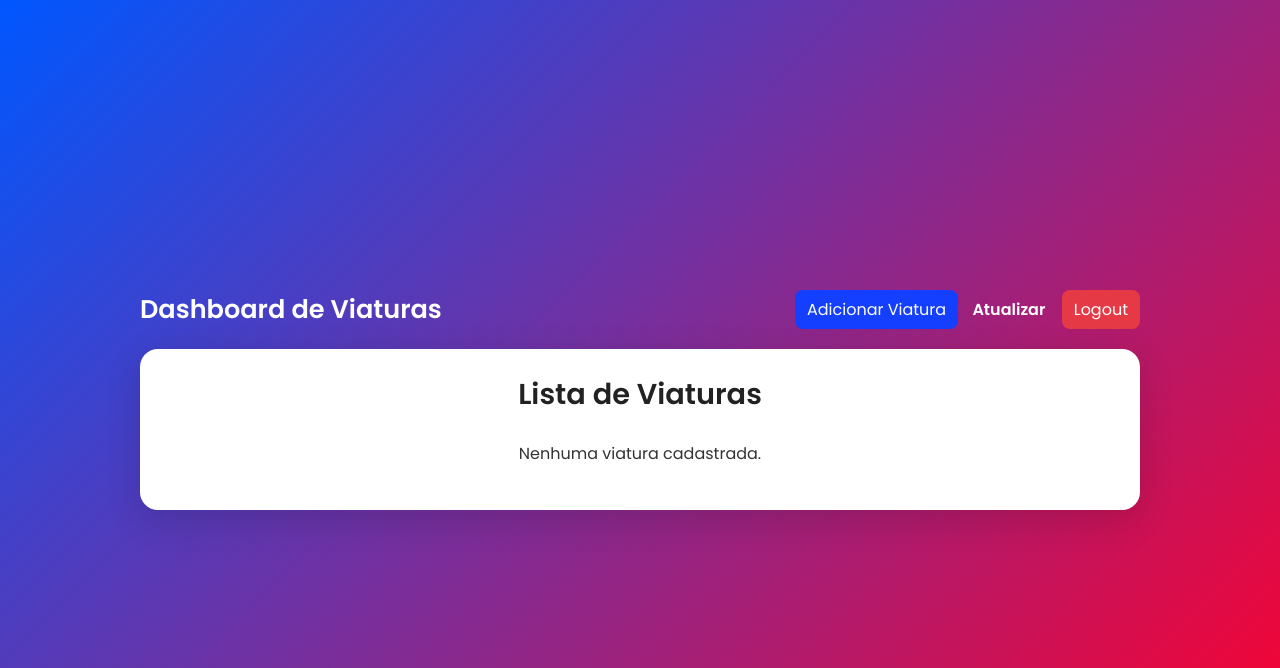
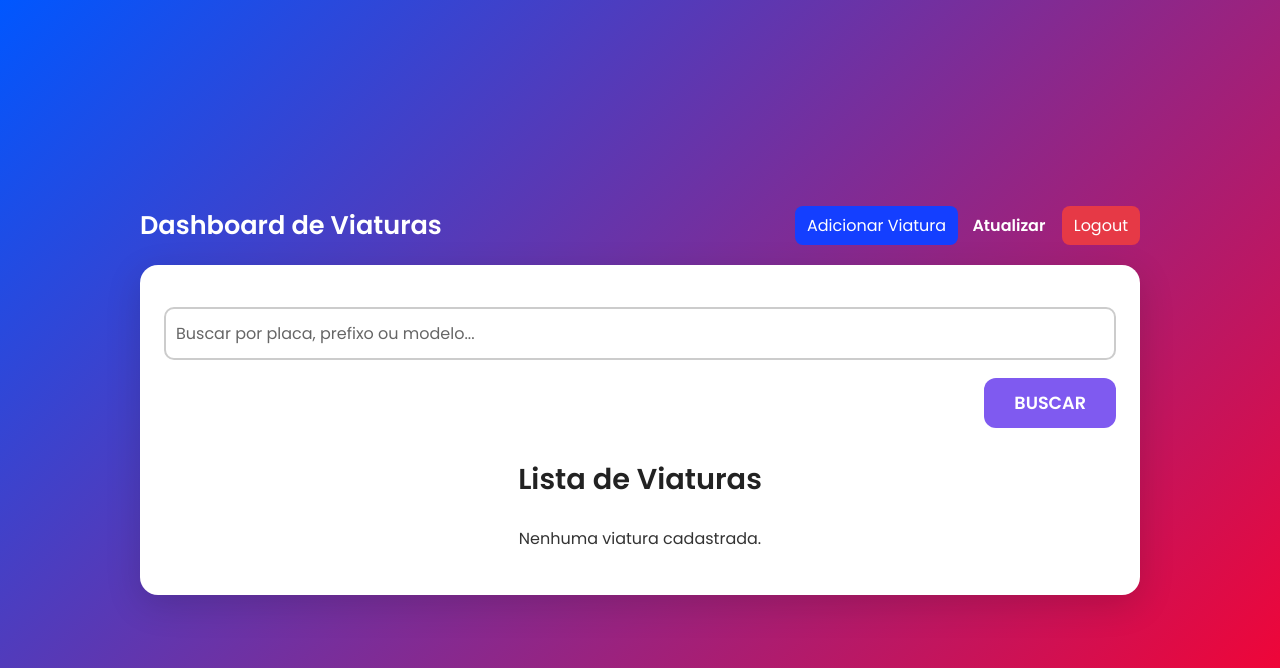
Before and after one commit to SidneyCirinoSF/VTCheck, a Django app: page /p/dashboard/ in a window 1280 px wide. Shown: the top 668 px of the page. Run offline with Django 5.2, Linux system fonts and the light colour scheme; the visitor is signed in with stand-in values (Sample User, id 1); data that the repository does not hold is empty.

Commit message:
Feat: Add Barra de busca

```diff
--- a/police_car/views.py
+++ b/police_car/views.py
@@ -1,13 +1,35 @@
 from django.shortcuts import render, get_object_or_404, redirect
 from django.contrib.auth.decorators import login_required
 from .models import Viatura
+from django.db.models import Q
 from django.contrib import messages
 
 @login_required
 def dashboard(request):
-    viaturas = Viatura.objects.all().order_by('prefixo')
+    viaturas = Viatura.objects.all().order_by('prefixo', 'placa')
+
+    # CONTADORES REAIS
+    total = viaturas.count()
+    ok = viaturas.filter(status='ok').count()
+    manutencao = viaturas.filter(status='manutencao').count()
+    inoperante = viaturas.filter(status='inoperante').count()
+
+    # BUSCA
+    busca = request.GET.get('q')
+    if busca:
+        viaturas = viaturas.filter(
+            Q(placa__icontains=busca) |
+            Q(prefixo__icontains=busca) |
+            Q(modelo__icontains=busca)
+        )
+
     return render(request, 'police_car/dashboard.html', {
         'viaturas': viaturas,
+        'total': total,
+        'ok': ok,
+        'manutencao': manutencao,
+        'inoperante': inoperante,
+        'busca': busca,
     })
 
 @login_required
--- a/templates/police_car/dashboard.html
+++ b/templates/police_car/dashboard.html
@@ -31,7 +31,6 @@
     <div style="width:100%; max-width:1000px; margin: 30px auto;">
         <div class="topbar">
             <h1 style="color:white; font-size:1.6rem;">Dashboard de Viaturas</h1>
-
             <div>
                 <a href="{% url 'police_car:adicionar_viatura' %}" style="padding:8px 12px; margin-right: 10px; background:#143fff; color:white; border-radius:8px; text-decoration:none;">Adicionar Viatura</a>
                 <a href="{% url 'police_car:dashboard' %}" style="margin-right:12px; color:white; font-weight:600; text-decoration:none;">Atualizar</a>
@@ -46,6 +45,16 @@
 
 
         <div class="login-container" style="max-width:100%; padding:24px;">
+            <form method="get" style="margin-bottom:30px;">
+                <div class="input-group">
+                    <input type="text" name="q" value="{{ busca|default:'' }}" placeholder=" ">
+                    <label>Buscar por placa, prefixo ou modelo...</label>
+                </div>
+                <div style="text-align:right; margin-top:-10px;">
+                    <button type="submit" class="login-button" style="width:auto; padding:12px 30px;">BUSCAR</button>
+                    {% if busca %}<a href="{% url 'police_car:dashboard' %}" class="register-link" style="margin-left:15px;">Limpar</a>{% endif %}
+                </div>
+            </form>
             <h2 class="form-title">Lista de Viaturas</h2>
 
             {% if viaturas %}
```
Also changed, not shown: vtcheck/settings.py (line endings or trailing spaces).
